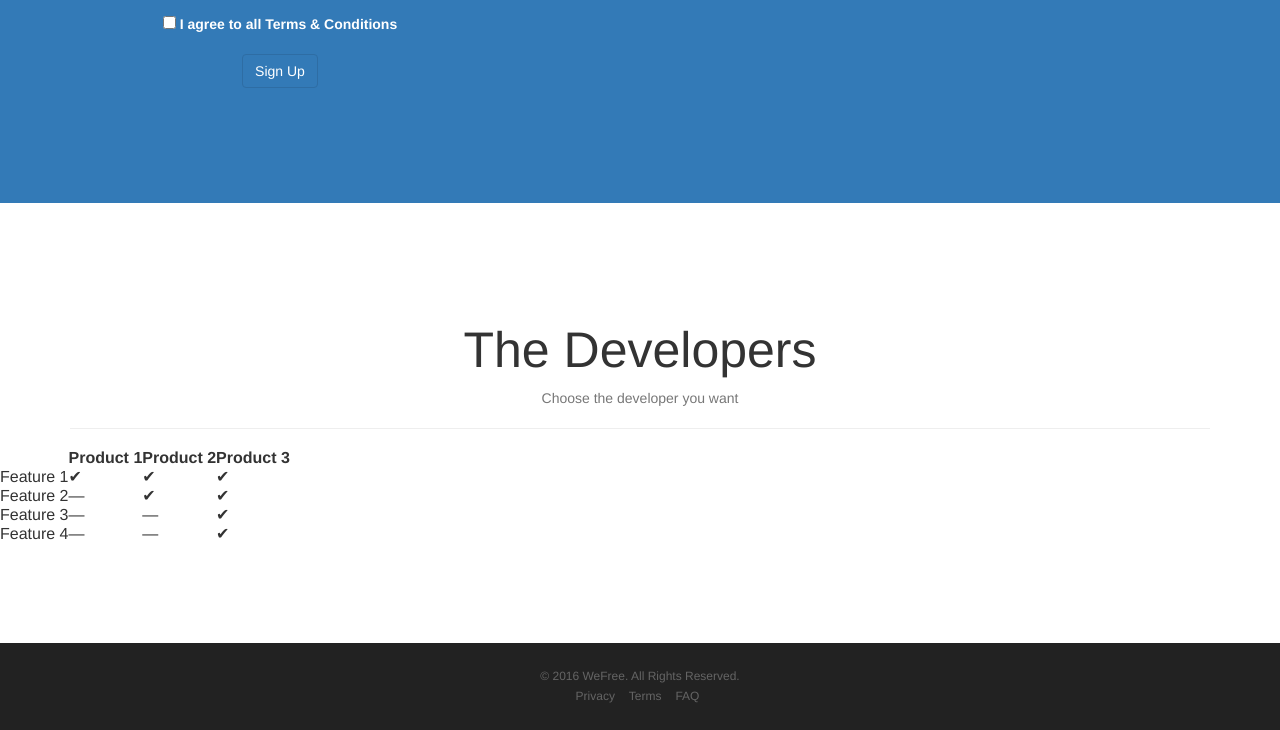
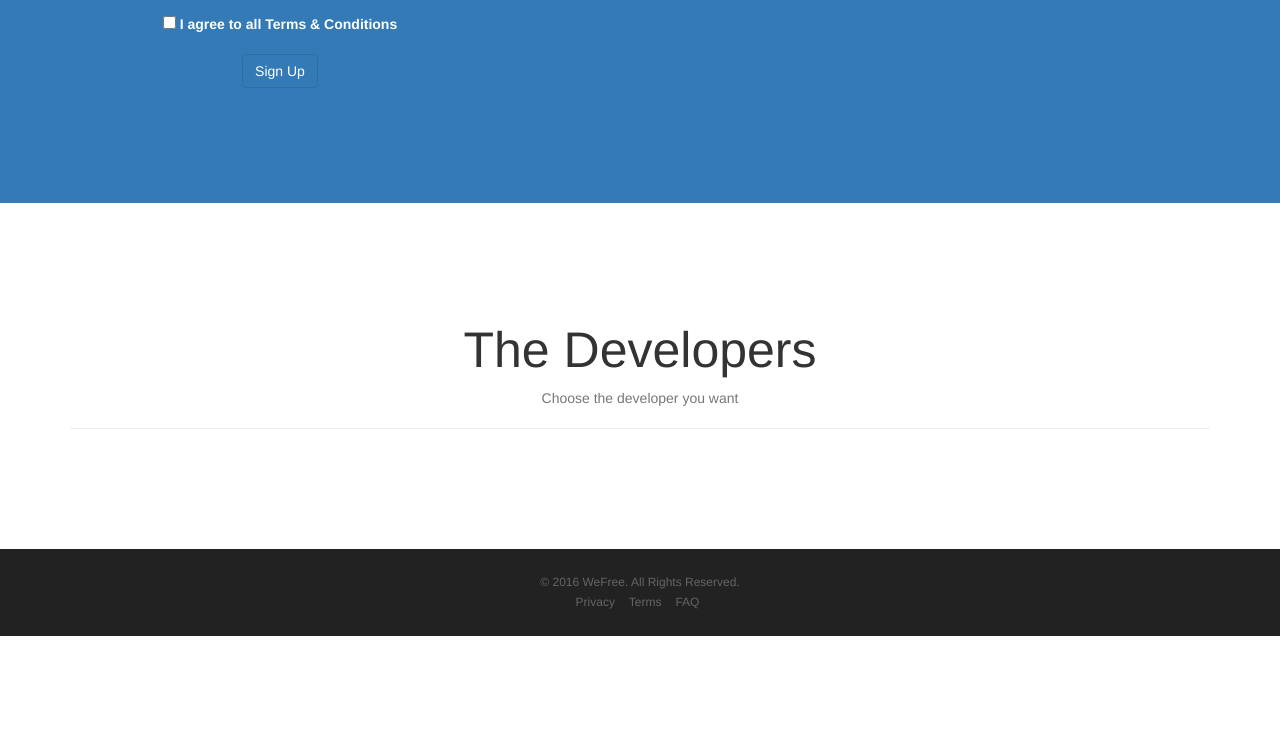
Before and after one commit to binitpatel1/WeFree-Capstone, a plain HTML site: page updatedhome.html in a window 1280 px wide. Shown: the part 3220-3950 px from the top of the page. After the commit the page ends 3856 px from the top, so only its background shows below. Drawn offline with nearby package versions, Linux system fonts and the light colour scheme.

Commit message:
Developer section progress

```diff
--- a/test.css
+++ b/test.css
@@ -384,6 +384,7 @@ section.contact .socialmedia {
     width: 110%;
 }
 
+
 footer {
   background-color: #222222;
   padding: 25px 0;
--- a/updatedhome.html
+++ b/updatedhome.html
@@ -233,42 +233,8 @@
                 </div>
             </div>
         </div>
-<table>
-  <thead>
-    <tr>
-      <th>&nbsp;</th>
-      <th>Product 1</th>
-      <th>Product 2</th>
-      <th>Product 3</th>
-    </tr>
-  </thead>
-  <tbody>
-    <tr>
-      <td>Feature 1</td>
-      <td>&#10004;</td>
-      <td>&#10004;</td>
-      <td>&#10004;</td>
-    </tr>
-    <tr>
-      <td>Feature 2</td>
-      <td>&mdash;</td>
-      <td>&#10004;</td>
-      <td>&#10004;</td>
-    </tr>
-    <tr>
-      <td>Feature 3</td>
-      <td>&mdash;</td>
-      <td>&mdash;</td>
-      <td>&#10004;</td>
-    </tr>
-    <tr>
-      <td>Feature 4</td>
-      <td>&mdash;</td>
-      <td>&mdash;</td>
-      <td>&#10004;</td>
-    </tr>
-  </tbody>
-</table>
+    <!--Add Reviews/Developers here-->
+
             </section>
 
 <footer>
@@ -287,3 +253,6 @@
             </ul>
         </div>
     </footer>
+
+
+<script src="main.js"></script>
```
